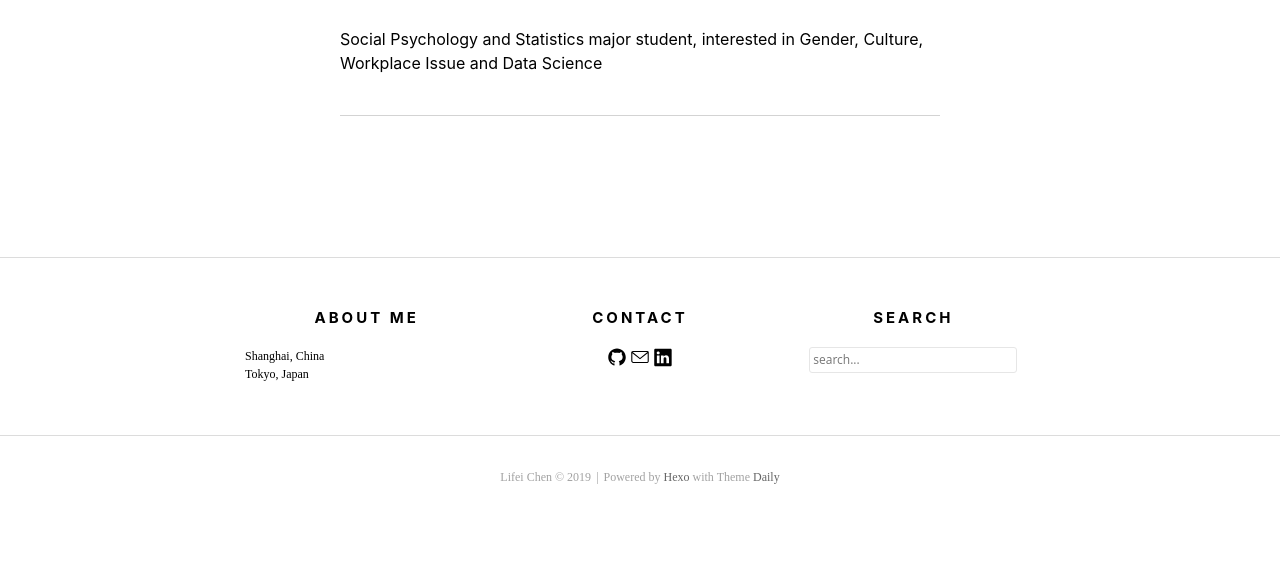
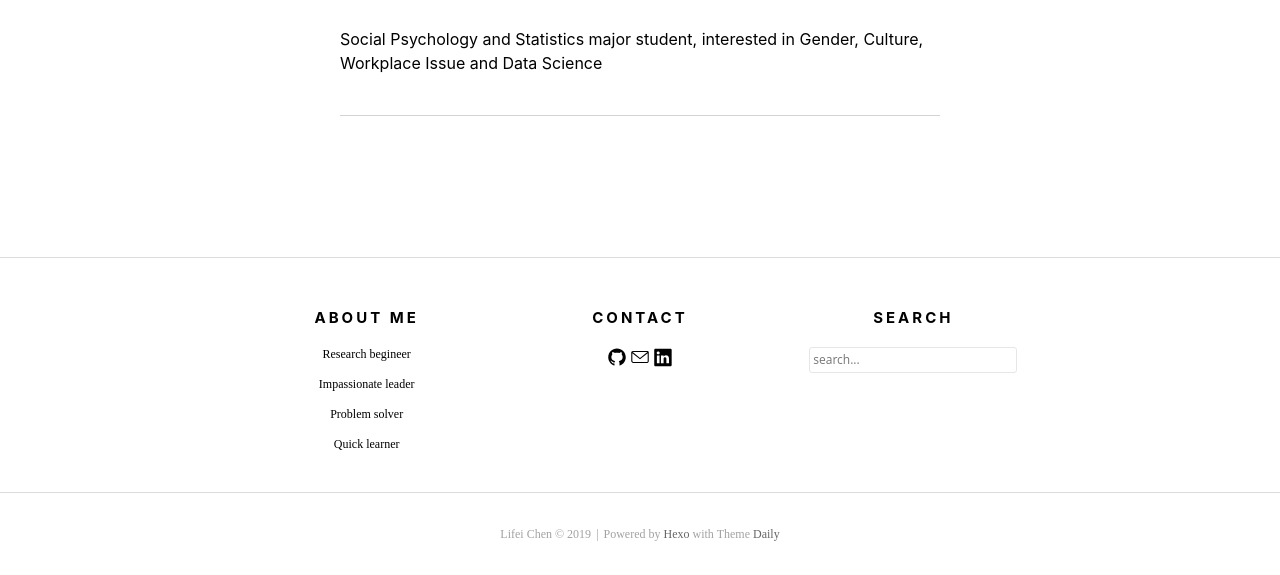
Before and after one commit to lifeic2/lifeic2.github.io, a plain HTML site: page 2019/07/13/About me/index.html in a window 1280 px wide. Shown: the part 263-838 px from the top of the page. Before the commit the page ends 800 px from the top, so only its background shows below. Drawn offline with Linux system fonts and the light colour scheme.

Commit message:
Site updated: 2019-07-14 23:03:07

```diff
--- a/2019/07/13/About me/index.html
+++ b/2019/07/13/About me/index.html
@@ -181,7 +181,7 @@
         <h1 class="widget-title">about me</h1>
         <div class="custom-widget-content">
 
-          <p align="left">Shanghai, China <br> Tokyo, Japan </p>
+          <center>Research begineer</center> <br> <center>Impassionate leader</center> <br> <center>Problem solver</center> <br> <center>Quick learner</center>
         </div>
       </aside>
     </div>
```
Also changed, not shown: Interests/Index.html (+1 -1 lines), Resume/Index.html (+1 -1 lines), about/index.html (+1 -1 lines), archives/2019/07/index.html (+1 -1 lines), archives/2019/index.html (+1 -1 lines), archives/index.html (+1 -1 lines), index.html (+1 -1 lines), research/Circos plot.html (+1 -1 lines), research/Culture.html (+1 -1 lines), research/Gender.html (+1 -1 lines), research/Index.html (+1 -1 lines), research/Leadership.html (+1 -1 lines), research/Union Commitment.html (+1 -1 lines).
